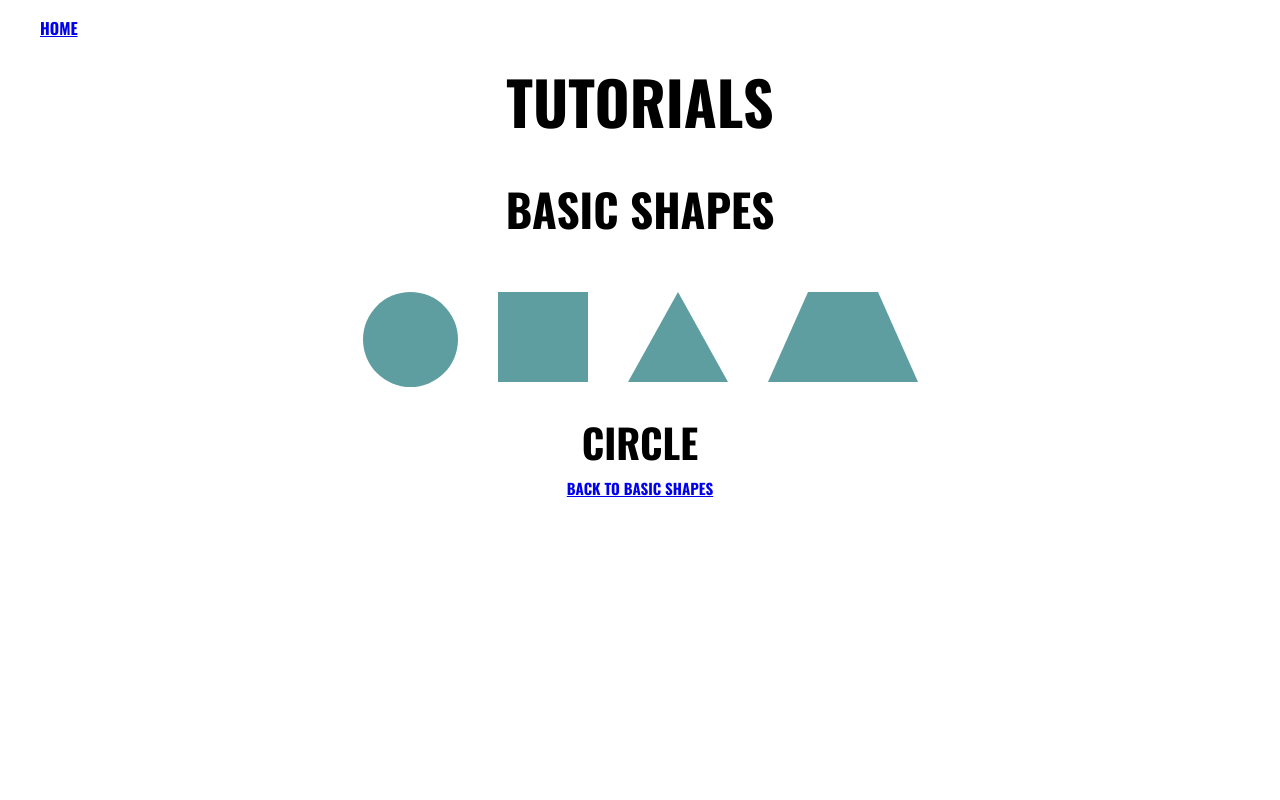
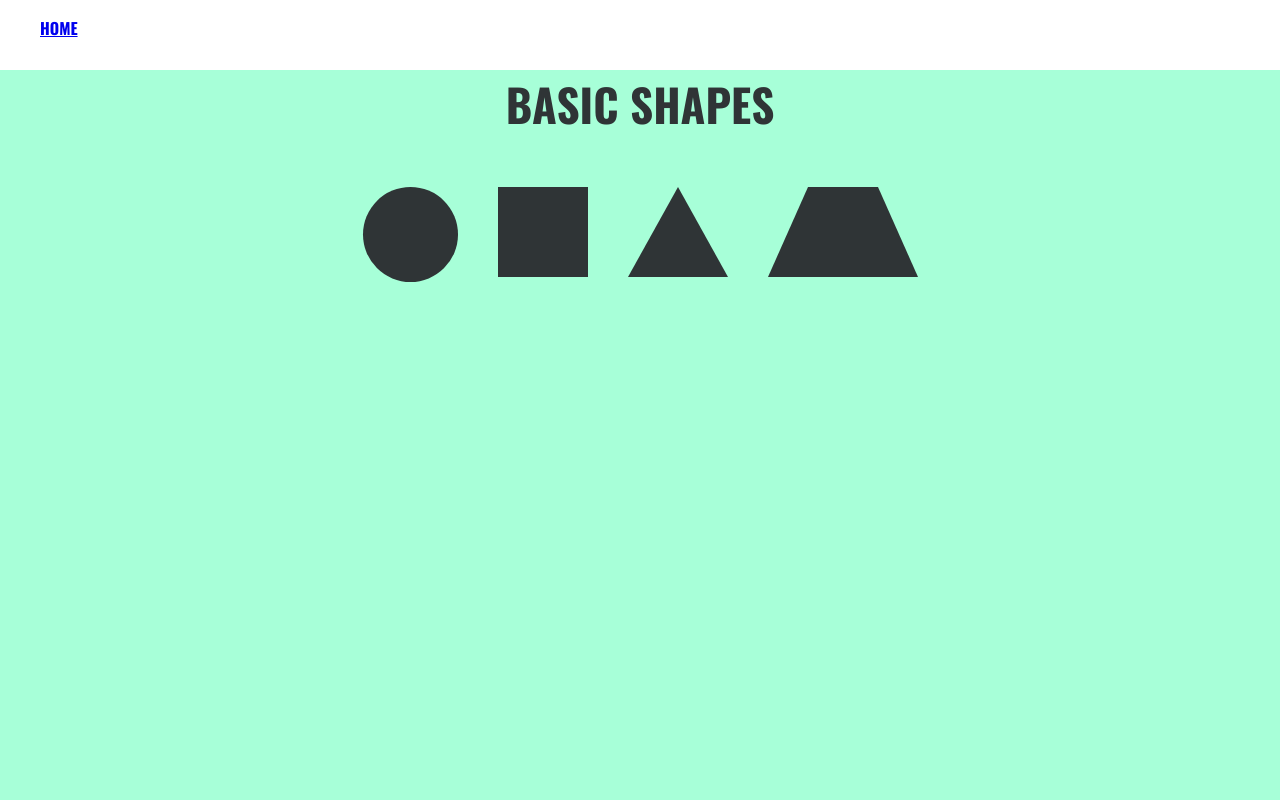
Before and after one commit to AnniePawl/Drawing-With-Code, a React (Create React App) app: page /#/tutorials in a window 1280 px wide. Shown: the top 800 px of the page. Built offline with nearby package versions, Linux system fonts and the light colour scheme; a web font is replaced by a local one.

Commit message:
basic shape component

```diff
--- a/src/components/tutorials/basicShapes/basic_shapes.js
+++ b/src/components/tutorials/basicShapes/basic_shapes.js
@@ -9,6 +9,7 @@ import '../styles/basicShapes.scss';
 
 function BasicShapes() {
 	return (
+		<div className="basic_shapes">
 			<div className="basic_shapes__container">
 				<h1 id="basic_shapes">Basic Shapes</h1>
 				{/* Basic Shapes Navigation*/}
@@ -29,6 +30,7 @@ function BasicShapes() {
 					<HashLink smooth to="#trapazoid">
 						<div className="basic_shapes__trapazoid" />
 					</HashLink>
+				</div>
 			</div>
 
 			{/* Circle*/}
--- a/src/components/tutorials/styles/basicShapes.scss
+++ b/src/components/tutorials/styles/basicShapes.scss
@@ -1,8 +1,19 @@
-$background-color: cadetblue;
+$background-color: #2f3436;
 $margin: 20px;
 $height: 90px;
 $width: 90px;
-$hover: pink;
+$hover: #ffd4f2;
+
+.basic_shapes__container {
+	height: 100vh;
+	background: #a7ffd8;
+}
+
+.basic_shapes__shapes_container {
+	display: flex;
+	flex-direction: row;
+	justify-content: center;
+}
 
 .basic_shapes__container > h1 {
 	text-align: center;
@@ -10,12 +21,7 @@ $hover: pink;
 	font-family: "Oswald", sans-serif;
 	font-weight: 800;
 	font-size: 45px;
-}
-
-.basic_shapes__shapes_container {
-	display: flex;
-	flex-direction: row;
-	justify-content: center;
+	color: #2f3436;
 }
 
 .basic_shapes__circle {
@@ -76,6 +82,7 @@ h2 {
 	font-weight: 800;
 	font-size: 40px;
 	margin: 5px;
+	margin-top: 15px;
 }
 
 h4 {
--- a/src/components/tutorials/tutorials.js
+++ b/src/components/tutorials/tutorials.js
@@ -7,7 +7,6 @@ function Tutorials() {
 	return (
 		<div id="tutorials" className="tutorials__container">
 			<BackHome />
-			<h1>Tutorials</h1>
 			<BasicShapes />
 		</div>
 	);
```
Lines whose indentation alone changed are shown as unchanged.
